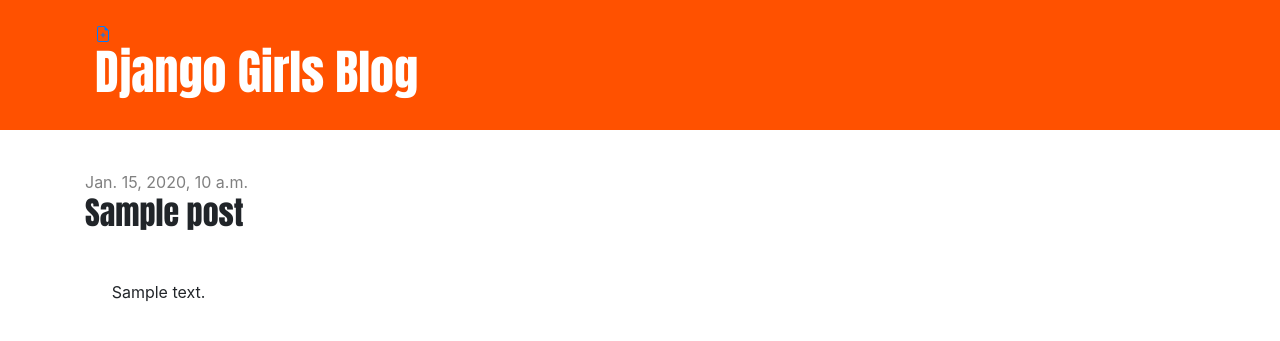
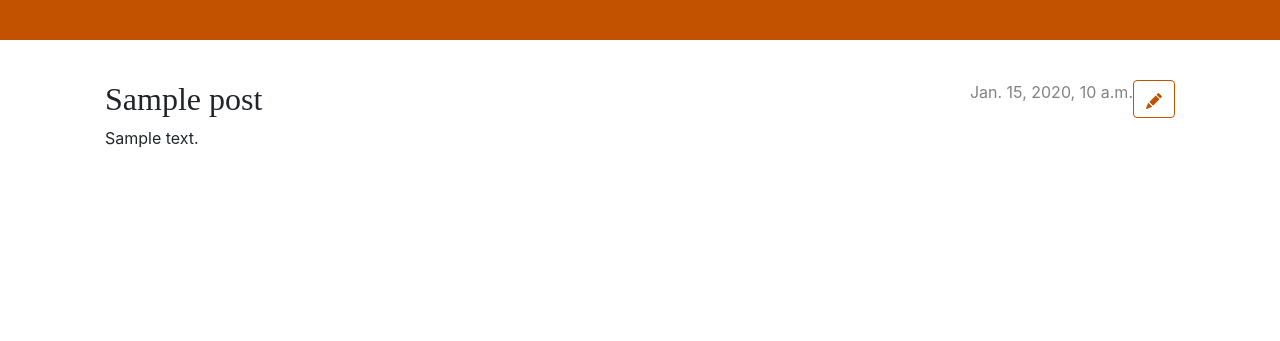
Before and after one commit to mohammmad1997/my-first-blog2, a Django app: template blog/templates/blog/post_detail.html in a window 1280 px wide. Shown: the top 341 px of the page. Run offline with Django 3.2, Linux system fonts and the light colour scheme; the template is opened without the code that fills it: most values are stand-ins (such as "Sample title", 1, 10 or a date in 2020).

Commit message:
-m 'ph6'

```diff
--- a/blog/static/css/blog.css
+++ b/blog/static/css/blog.css
@@ -1,14 +1,15 @@
 .page-header {
-    background-color: #ff5100;
+    background-color: #C25100;
     margin-top: 0;
     margin-bottom: 40px;
     padding: 20px 20px 20px 40px;
 }
 
+.page-header h1,
 .page-header h1 a,
-.page-header h1 a:active,
-.page-header h1 a:visited {
-    color: white;
+.page-header h1 a:visited,
+.page-header h1 a:active {
+    color: #ffffff;
     font-size: 36pt;
     text-decoration: none;
 }
@@ -17,23 +18,53 @@
 h2,
 h3,
 h4 {
-    font-family: Impact;
+    font-family: 'Brush Script MT';
 }
 
-.date{
-    color: gray;
+.date {
+    color: #828282;
+}
+
+.save {
+    float: right;
+}
+
+.post-form textarea,
+.post-form input {
+    width: 100%;
+}
+
+.top-menu,
+.top-menu:hover,
+.top-menu:visited {
+    color: #ffffff;
+    float: right;
+    font-size: 26pt;
+    margin-right: 20px;
+}
+
+.post {
+    margin-bottom: 70px;
 }
 
 .post h2 a,
 .post h2 a:visited {
-    color: black;
+    color: #000000;
 }
 
-.post h2 a:hover {
-    color: red;
+.post > .date,
+.post > .actions {
+    float: right;
 }
 
-p {
-    padding-top: 30pt;
-    padding-left: 20pt;
+.btn-default,
+.btn-default:visited {
+    color: #C25100;
+    background: none;
+    border-color: #C25100;
 }
+
+.btn-default:hover {
+    color: #FFFFFF;
+    background-color: #C25100;
+}
--- a/blog/templates/blog/base.html
+++ b/blog/templates/blog/base.html
@@ -12,11 +12,14 @@
             <div class="container">
                 <a href="{% url 'post_new' %}" class="top-menu">
                     {% include './icons/file-earmark-plus.svg' %}
+                    {% if user.is_authenticated %}
+                    <a href="{% url 'post_new' %}" class="top-menu">
+                        {% include './icons/file-earmark-plus.svg' %}
                     </a>
-            <h1><a href="/">Django Girls Blog</a></h1>
+                    {% endif %}
             </div>
         </header>
-        <main class="container">
+        <main class="content container">
             <div class="row">
                 <div class="col">
                     {% block content %}
--- a/blog/templates/blog/post_detail.html
+++ b/blog/templates/blog/post_detail.html
@@ -2,6 +2,11 @@
 
 {% block content %}
     <article class="post">
+        <aside class="actions">
+            <a class="btn btn-default" href="{% url 'post_edit' pk=post.pk %}">
+                {% include './icons/pencil-fill.svg' %}
+            </a>
+        </aside>
         {% if post.published_date %}
             <time class="date">
                 {{ post.published_date }}
--- a/blog/urls.py
+++ b/blog/urls.py
@@ -4,5 +4,6 @@
 urlpatterns = [
     path('', views.post_list, name='post_list'),
     path('post/<int:pk>/', views.post_detail, name='post_detail'),
-    path('post_new/',views.post_new,name='post_new')
+    path('post/new/', views.post_new, name='post_new'),
+    path('post/<int:pk>/edit/', views.post_edit, name='post_edit'),
 ]
```
Also changed, not shown: blog/forms.py (+6 -4 lines), blog/views.py (+30 -23 lines), blog/templates/blog/icons/pencil-fill.svg (added), blog/templates/blog/post_edit.html (renamed from blog/post_edit.html). Lines whose indentation alone changed are shown as unchanged.
